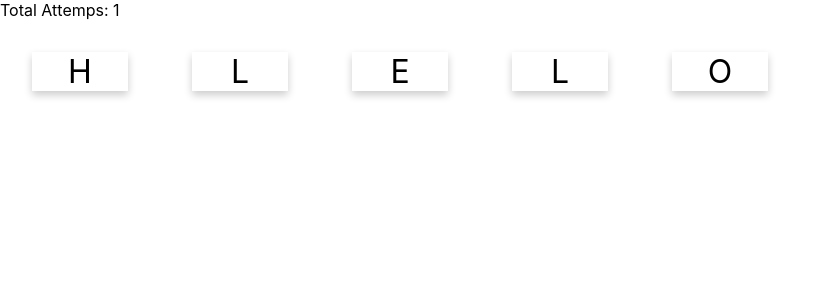
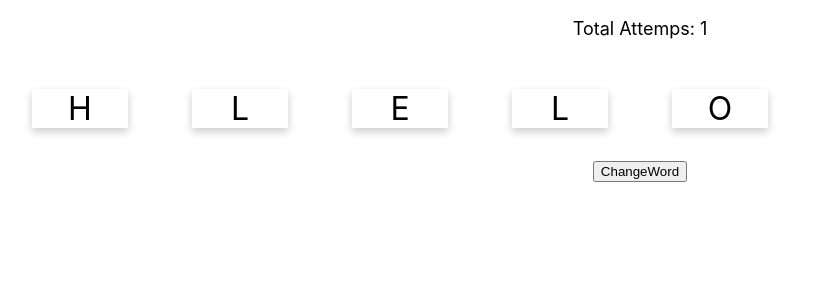
Before and after one commit to 6210110297/3SA03_1-64, a React (Create React App) app: page / in a window 1280 px wide. Shown: the top 300 px of the page, without its empty margins (0-830 px from the left). Built offline with nearby package versions, Linux system fonts and the light colour scheme.

Commit message:
3SA03 part7 UI

```diff
--- a/src/App.css
+++ b/src/App.css
@@ -46,8 +46,12 @@
  .headText{
    text-align: center;
    font-size: large;
-   color: aqua;
    margin: 1em;
+
+ }
+
+ .button{
+  text-align: center;
  }
 
 
--- a/src/WordCard.js
+++ b/src/WordCard.js
@@ -1,5 +1,5 @@
 import React,{useState} from 'react';
-import _ from 'lodash';
+import _, { attempt } from 'lodash';
 import CharacterCard from './CharacterCard';
 
 const prepareStateFromWord = (given_word) => {
@@ -9,6 +9,18 @@ const prepareStateFromWord = (given_word) => {
         word,
         chars,
         attempt: 1,
+        guess: '',
+        completed: false
+    }
+}
+const prepareNewWord = (given_word,state)=>{
+    let word = given_word.toUpperCase()
+    let chars = _.shuffle(Array.from(word))
+    return {
+        ...state,
+        word,
+        chars,
+        attempt: state.attempt,
         guess: '',
         completed: false
     }
@@ -43,18 +55,28 @@ export default function WordCard(props) {
         setState(prepareStateFromWord(props.value[index]))
     }
 
+    const changeWord =()=>{
+        console.log('change word')
+        index= Math.floor(Math.random()*5)
+        setState(prepareNewWord(props.value[index],state))
+    }
+
+    var changeButton=<div className={'button'}><button onClick={changeWord}>ChangeWord</button></div>
+
     if(!state.completed){
         return (
             <div>
-                <div> {state.completed?'You WIN':`Total Attemps: ${state.attempt}`} </div>
+                <div className={'headText'}> {state.completed?'You WIN':`Total Attemps: ${state.attempt}`} </div>
                 {state.chars.map((c, i) => <CharacterCard value={c} key={i} activationHandler={activationHandler} attempt={state.attempt}/>)}
+                {changeButton}
             </div>
+
         );
     }else{
         return(
             <div>
-                <div className={'activeCard'}>You WIN with {state.attempt} attempts CONGRATS</div>
-                <div>
+                <div className={'headText'}>You WIN with {state.attempt} attempts CONGRATS</div>
+                <div className={'button'}>
                 <button onClick={resetGame}>Reset</button>
                 </div>
 
```
